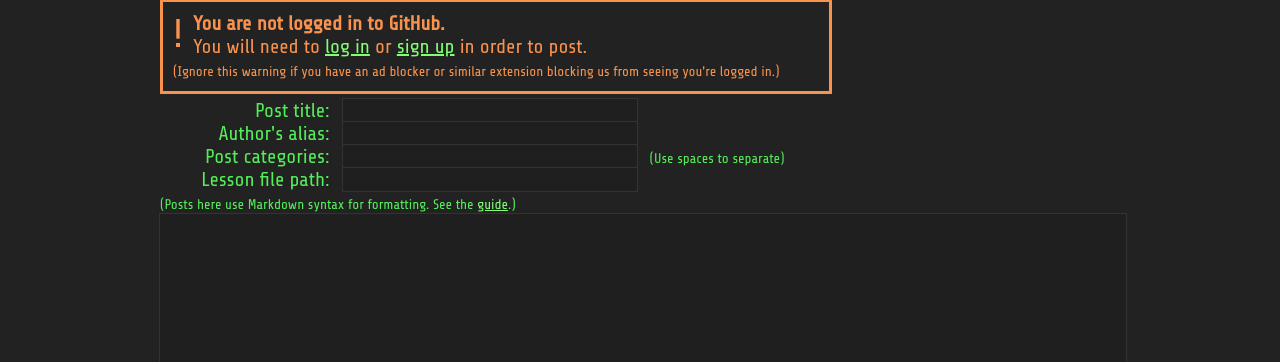
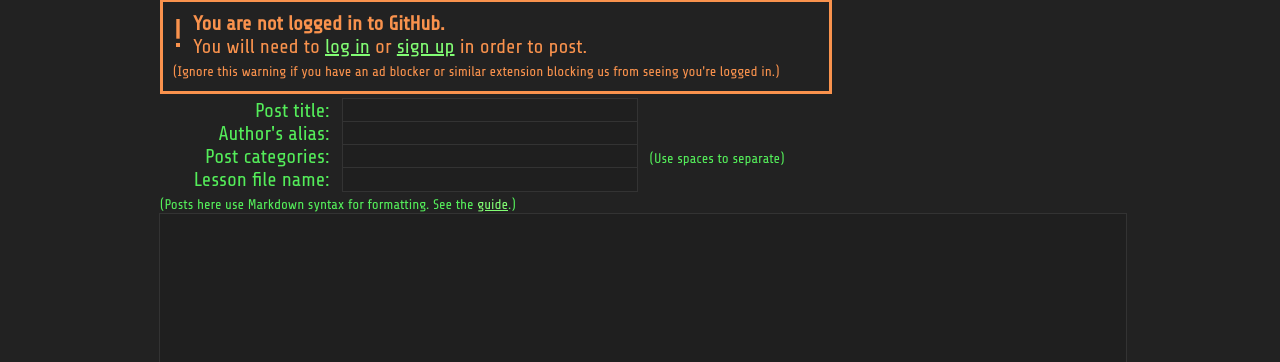
Before and after one commit to DarbyCAT/legacy, a Jekyll site: the page built from newpost.html, in a window 1280 px wide. Shown: the part 281-643 px from the top of the page. Built offline with Jekyll 4.4.1, drawn with Linux system fonts in a browser that asks for light colours; nearby versions of some CDN libraries.

Commit message:
Update newpost.html

```diff
--- a/newpost.html
+++ b/newpost.html
@@ -18,7 +18,7 @@
       <label for="posttitle" class="aligned-label">Post title:&nbsp;&nbsp;</label><input type="text" name="posttitle" id="posttitle"><br>
       <label for="postalias" class="aligned-label">Author's alias:&nbsp;&nbsp;</label><input type="text" name="postalias" id="postalias"><br>
       <label for="postcategories" class="aligned-label">Post categories:&nbsp;&nbsp;</label><input type="text" name="postcategories" id="postcategories"> <span style="font-size: 70%">&nbsp;&nbsp;(Use spaces to separate)</span><br>
-      <label for="postfile" class="aligned-label">Lesson file path:&nbsp;&nbsp;</label><input type="text" name="postfile" id="postfile"><br>
+      <label for="postfile" class="aligned-label">Lesson file name:&nbsp;&nbsp;</label><input type="text" name="postfile" id="postfile"><br>
       <label for="postcontent"><span style="font-size: 70%">(Posts here use Markdown syntax for formatting. See the <a href="https://guides.github.com/features/mastering-markdown/" target="_blank">guide</a>.)</span><br>
         <textarea name="postcontent" id="postcontent"></textarea>
         <div id=submit-container>
```
Also changed, not shown: other parts of newpost.html (+2 -0 lines).
